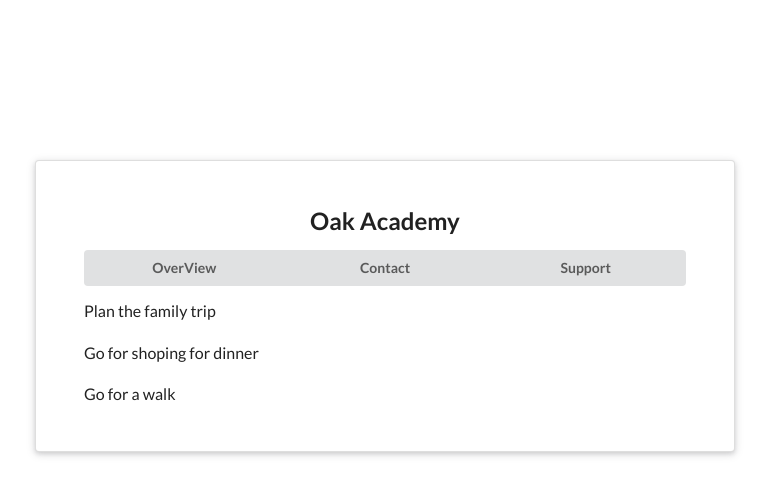
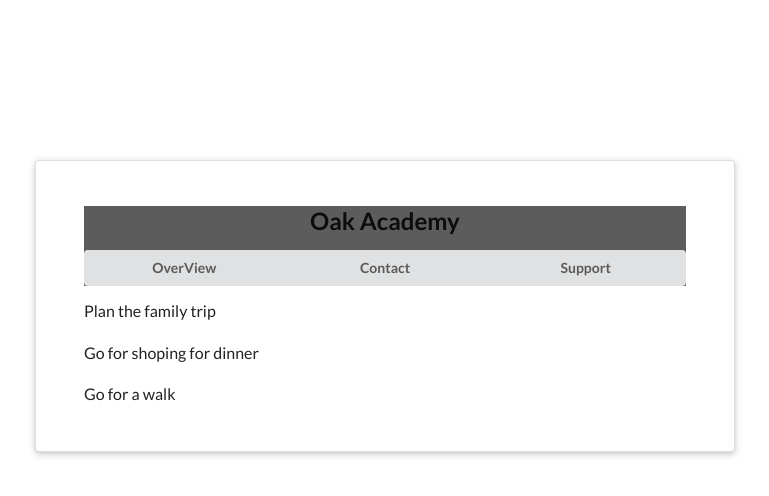
Before and after one commit to wmz786/contextAPI, a React (Create React App) app: page / in a window 1280 px wide. Shown: the top 496 px of the page, without its empty margins (255-1024 px from the left). Built offline with nearby package versions, Linux system fonts and the light colour scheme.

Commit message:
use context for global state

```diff
--- a/src/components/Navbar.js
+++ b/src/components/Navbar.js
@@ -1,9 +1,21 @@
-import React from "react";
+import React, { useContext } from "react";
+import { ThemeContext } from "../contexts/ThemeContext";
 
 const Navbar = () => {
+  const values = useContext(ThemeContext);
+  const { isDarkTheme, darkTheme, lightTheme } = values;
+  const theme = isDarkTheme ? darkTheme : lightTheme;
   return (
-    <div>
-      <h2 className="ui centered header">Oak Academy</h2>
+    <div
+      style={{
+        background: theme.background,
+        color: theme.text,
+        hieght: "120px",
+      }}
+    >
+      <h2 style={{ textAlign: "center" }} className="ui centered header">
+        Oak Academy
+      </h2>
       <div className="ui three buttons">
         <button className="ui button">OverView</button>
         <button className="ui button">Contact</button>
```
